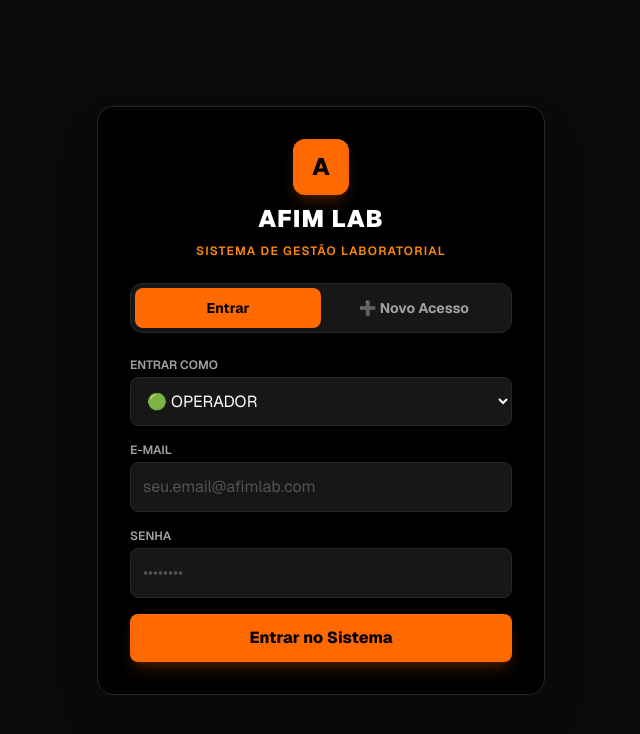
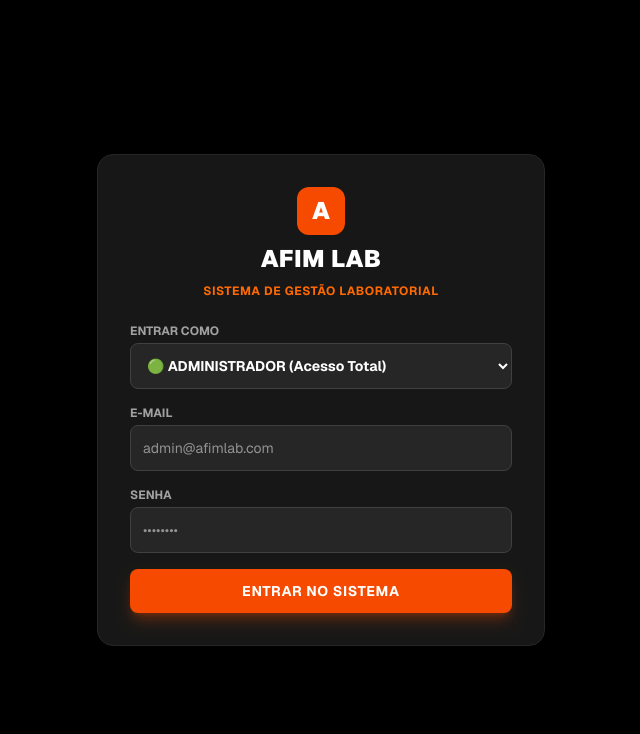
Before and after one commit to matheustiufrn-prog/Sistema-Laboratorio, a Next.js app: page /admin/login in a window 1280 px wide. Shown: the top 734 px of the page, without its empty margins (319-959 px from the left). Built offline with nearby package versions, Linux system fonts and the light colour scheme.

Commit message:
Configuração soSupbase PostgreSQl e Prisma

```diff
--- a/src/app/admin/layout.tsx
+++ b/src/app/admin/layout.tsx
@@ -2,47 +2,72 @@
 
 import Link from 'next/link'
 import { usePathname } from 'next/navigation'
+import { useState, useEffect } from 'react'
 import LogoutButton from '@/components/LogoutButton'
 
 export default function AdminLayout({ children }: { children: React.ReactNode }) {
   const pathname = usePathname()
+  const [userRole, setUserRole] = useState<string | null>(null)
+  const [userEmail, setUserEmail] = useState('')
 
-  // Na tela de login não mostra menu lateral
+  useEffect(() => {
+    const storedRole = localStorage.getItem('user_role') || 'USER'
+    const storedEmail = localStorage.getItem('user_email') || ''
+    setUserRole(storedRole)
+    setUserEmail(storedEmail)
+  }, [pathname])
+
   if (pathname === '/admin/login') {
     return <>{children}</>
   }
 
+  const isAdmin = userRole === 'ADMIN'
+
   return (
-    <div className="flex min-h-screen bg-neutral-100">
-      {/* Menu Lateral */}
-      <aside className="w-64 shrink-0 bg-black text-white p-6 flex flex-col sticky top-0 h-screen overflow-y-auto">
-        <div className="text-xl font-extrabold text-orange-500 mb-6">AFIM LAB</div>
+    <div className="flex min-h-screen bg-neutral-100 font-sans">
+      <aside className="w-64 shrink-0 bg-black text-white p-6 flex flex-col justify-between sticky top-0 h-screen overflow-y-auto">
+        <div className="space-y-6">
+          <div className="text-xl font-extrabold text-orange-500 tracking-wider mb-6">AFIM LAB</div>
 
           <nav className="space-y-2 text-sm font-medium">
+            {isAdmin && (
               <Link href="/admin" className="block px-4 py-2.5 rounded-lg hover:bg-neutral-800 transition">
                 📊 Dashboard Financeiro
               </Link>
+            )}
+
             <Link href="/admin/pacientes" className="block px-4 py-2.5 rounded-lg hover:bg-neutral-800 transition">
               🧑‍⚕️ Gestão de Pacientes
             </Link>
+
             <Link href="/admin/exames" className="block px-4 py-2.5 rounded-lg hover:bg-neutral-800 transition">
               🔬 Catálogo de Exames
             </Link>
+
             <Link href="/admin/orders" className="block px-4 py-2.5 rounded-lg hover:bg-neutral-800 transition">
               📋 Ordens de Serviço
             </Link>
+
+            {isAdmin && (
               <Link href="/admin/usuarios" className="block px-4 py-2.5 rounded-lg hover:bg-neutral-800 transition text-orange-400 font-bold">
-            👥 Gestão de Usuários
+                👥 Gestão de Utilizadores
               </Link>
+            )}
           </nav>
+        </div>
 
-        {/* Botão Sair */}
-        <div className="mt-6 pt-4 border-t border-neutral-800">
+        <div className="mt-6 pt-4 border-t border-neutral-800 space-y-3">
+          <div className="text-xs text-neutral-400 space-y-1">
+            <p className="truncate font-medium text-neutral-300" title={userEmail}>{userEmail}</p>
+            <span className={`inline-block px-2 py-0.5 rounded text-[10px] font-bold ${isAdmin ? 'bg-purple-900 text-purple-200' : 'bg-blue-900 text-blue-200'}`}>
+              {isAdmin ? 'Administrador' : 'Operador'}
+            </span>
+          </div>
+
           <LogoutButton />
         </div>
       </aside>
 
-      {/* Conteúdo Principal */}
       <main className="flex-1 min-w-0 overflow-y-auto">
         {children}
       </main>
--- a/src/app/admin/login/page.tsx
+++ b/src/app/admin/login/page.tsx
@@ -3,224 +3,111 @@
 import { useState } from 'react'
 import { useRouter } from 'next/navigation'
 
-export default function AdminLoginPage() {
+export default function LoginPage() {
+  const [email, setEmail] = useState('')
+  const [password, setPassword] = useState('')
+  const [role, setRole] = useState('ADMIN')
+  const [error, setError] = useState('')
+  const [loading, setLoading] = useState(false)
   const router = useRouter()
-  const [activeTab, setActiveTab] = useState<'login' | 'register'>('login')
-
-  // Estados separados para o Login
-  const [loginEmail, setLoginEmail] = useState('')
-  const [loginPassword, setLoginPassword] = useState('')
-  const [selectedRole, setSelectedRole] = useState('OPERATOR')
-
-  // Estados separados para o Cadastro
-  const [regEmail, setRegEmail] = useState('')
-  const [regPassword, setRegPassword] = useState('')
-  const [registerRole, setRegisterRole] = useState('OPERATOR')
-
-  const [loading, setLoading] = useState(false)
-  const [message, setMessage] = useState({ text: '', type: '' })
 
   const handleLogin = async (e: React.FormEvent) => {
     e.preventDefault()
+    setError('')
     setLoading(true)
-    setMessage({ text: '', type: '' })
 
     try {
       const res = await fetch('/api/auth/login', {
         method: 'POST',
         headers: { 'Content-Type': 'application/json' },
-        body: JSON.stringify({ email: loginEmail, password: loginPassword })
+        body: JSON.stringify({ email, password, role })
       })
 
       const data = await res.json()
-      if (!res.ok) throw new Error(data.error || 'Erro ao realizar login.')
 
-      if (data.user.role !== selectedRole) {
-        throw new Error(`Esta conta não tem permissão de ${selectedRole === 'ADMIN' ? 'Administrador' : 'Operador'}.`)
+      if (res.ok) {
+        // Limpa resíduos antigos
+        localStorage.clear()
+
+        // Garante a gravação dos dados no navegador
+        const finalRole = data.user?.role || role
+        localStorage.setItem('user_role', finalRole)
+        localStorage.setItem('user_email', email)
+
+        // Redireciona corretamente conforme o perfil selecionado/retornado
+        if (finalRole === 'ADMIN') {
+          window.location.href = '/admin'
+        } else {
+          window.location.href = '/admin/orders'
         }
-
-      localStorage.setItem('afim_lab_admin', JSON.stringify(data.user))
-
-      setMessage({ text: 'Login bem-sucedido! Redirecionando...', type: 'success' })
-      setTimeout(() => {
-        router.push(selectedRole === 'ADMIN' ? '/admin' : '/admin/pacientes')
-      }, 1000)
-    } catch (err: any) {
-      setMessage({ text: err.message, type: 'error' })
-    } finally {
-      setLoading(false)
+      } else {
+        setError(data.error || 'Credenciais inválidas.')
       }
-  }
-
-  const handleRegister = async (e: React.FormEvent) => {
-    e.preventDefault()
-    setLoading(true)
-    setMessage({ text: '', type: '' })
-
-    try {
-      const res = await fetch('/api/users', {
-        method: 'POST',
-        headers: { 'Content-Type': 'application/json' },
-        body: JSON.stringify({ email: regEmail, password: regPassword, role: registerRole })
-      })
-
-      const data = await res.json()
-      if (!res.ok) throw new Error(data.error || 'Erro ao cadastrar utilizador.')
-
-      setMessage({ text: 'Credencial cadastrada com sucesso! Agora você pode entrar.', type: 'success' })
-      setRegEmail('')
-      setRegPassword('')
-      setActiveTab('login')
-    } catch (err: any) {
-      setMessage({ text: err.message, type: 'error' })
+    } catch (err) {
+      setError('Erro ao efetuar login.')
     } finally {
       setLoading(false)
     }
   }
 
   return (
-    <div className="min-h-screen bg-neutral-950 flex flex-col items-center justify-center p-4 font-sans">
-      <div className="w-full max-w-md bg-black border border-neutral-800 rounded-2xl shadow-2xl p-8 space-y-6">
-
+    <div className="flex min-h-screen items-center justify-center bg-black p-4 font-sans">
+      <div className="w-full max-w-md bg-neutral-900 border border-neutral-800 p-8 rounded-2xl shadow-2xl space-y-6">
         <div className="text-center space-y-2">
-          <div className="w-14 h-14 bg-orange-500 rounded-xl mx-auto flex items-center justify-center text-black font-extrabold text-2xl shadow-lg shadow-orange-500/20">
+          <div className="inline-flex items-center justify-center w-12 h-12 rounded-xl bg-orange-600 text-white font-black text-2xl mb-2">
             A
           </div>
-          <h1 className="text-2xl font-black text-white tracking-wider">AFIM LAB</h1>
-          <p className="text-xs text-orange-400 font-semibold uppercase tracking-widest">Sistema de Gestão Laboratorial</p>
+          <h1 className="text-2xl font-black text-white tracking-wide">AFIM LAB</h1>
+          <p className="text-xs font-bold text-orange-500 uppercase tracking-wider">Sistema de Gestão Laboratorial</p>
         </div>
 
-        <div className="grid grid-cols-2 p-1 bg-neutral-900 rounded-xl border border-neutral-800">
-          <button
-            type="button"
-            onClick={() => { setActiveTab('login'); setMessage({ text: '', type: '' }); }}
-            className={`py-2.5 text-sm font-bold rounded-lg transition duration-200 ${
-              activeTab === 'login'
-                ? 'bg-orange-500 text-black shadow-md'
-                : 'text-neutral-400 hover:text-white'
-            }`}
-          >
-             Entrar
-          </button>
-          <button
-            type="button"
-            onClick={() => { setActiveTab('register'); setMessage({ text: '', type: '' }); }}
-            className={`py-2.5 text-sm font-bold rounded-lg transition duration-200 ${
-              activeTab === 'register'
-                ? 'bg-orange-500 text-black shadow-md'
-                : 'text-neutral-400 hover:text-white'
-            }`}
-          >
-            ➕ Novo Acesso
-          </button>
-        </div>
+        {error && <div className="p-3 bg-red-950/80 border border-red-500 text-red-200 text-xs font-bold rounded-lg text-center">{error}</div>}
 
-        {message.text && (
-          <div className={`p-3 rounded-lg text-sm font-medium text-center ${
-            message.type === 'success' ? 'bg-green-950/80 text-green-400 border border-green-800' : 'bg-red-950/80 text-red-400 border border-red-800'
-          }`}>
-            {message.text}
-          </div>
-        )}
-
-        {/* FORMULÁRIO DE LOGIN */}
-        {activeTab === 'login' && (
         <form onSubmit={handleLogin} className="space-y-4">
           <div>
-              <label className="block text-xs font-semibold text-neutral-400 uppercase mb-1">Entrar como</label>
+            <label className="block text-xs font-bold text-neutral-400 uppercase mb-1">Entrar Como</label>
             <select
-                value={selectedRole}
-                onChange={(e) => setSelectedRole(e.target.value)}
-                className="w-full p-3 bg-neutral-900 border border-neutral-800 rounded-lg text-white focus:ring-2 focus:ring-orange-500 focus:outline-none"
+              value={role}
+              onChange={(e) => setRole(e.target.value)}
+              className="w-full p-3 bg-neutral-800 border border-neutral-700 rounded-lg text-sm text-white font-bold focus:outline-none focus:border-orange-500"
             >
-                <option value="OPERATOR">🟢 OPERADOR</option>
-                <option value="ADMIN">🟢🟢 ADMINISTRAÇÃO</option>
+              <option value="ADMIN">🟢 ADMINISTRADOR (Acesso Total)</option>
+              <option value="USER">🔵 OPERADOR (Apenas OS e Pacientes)</option>
             </select>
           </div>
 
           <div>
-              <label className="block text-xs font-semibold text-neutral-400 uppercase mb-1">E-mail</label>
+            <label className="block text-xs font-bold text-neutral-400 uppercase mb-1">E-mail</label>
             <input
               type="email"
               required
-                placeholder="seu.email@afimlab.com"
-                value={loginEmail}
-                onChange={(e) => setLoginEmail(e.target.value)}
-                className="w-full p-3 bg-neutral-900 border border-neutral-800 rounded-lg text-white placeholder-neutral-600 focus:ring-2 focus:ring-orange-500 focus:outline-none"
+              value={email}
+              onChange={(e) => setEmail(e.target.value)}
+              placeholder="admin@afimlab.com"
+              className="w-full p-3 bg-neutral-800 border border-neutral-700 rounded-lg text-sm text-white focus:outline-none focus:border-orange-500"
             />
           </div>
 
           <div>
-              <label className="block text-xs font-semibold text-neutral-400 uppercase mb-1">Senha</label>
+            <label className="block text-xs font-bold text-neutral-400 uppercase mb-1">Senha</label>
             <input
               type="password"
               required
+              value={password}
+              onChange={(e) => setPassword(e.target.value)}
               placeholder="••••••••"
-                value={loginPassword}
-                onChange={(e) => setLoginPassword(e.target.value)}
-                className="w-full p-3 bg-neutral-900 border border-neutral-800 rounded-lg text-white placeholder-neutral-600 focus:ring-2 focus:ring-orange-500 focus:outline-none"
+              className="w-full p-3 bg-neutral-800 border border-neutral-700 rounded-lg text-sm text-white focus:outline-none focus:border-orange-500"
             />
           </div>
 
           <button
             type="submit"
             disabled={loading}
-              className="w-full bg-orange-500 hover:bg-orange-600 text-black font-extrabold py-3 rounded-lg transition duration-200 disabled:opacity-50 shadow-lg shadow-orange-500/20"
+            className="w-full bg-orange-600 hover:bg-orange-500 text-white font-bold py-3 rounded-lg text-sm transition duration-200 uppercase tracking-wider shadow-lg shadow-orange-600/30"
           >
-              {loading ? 'Acessando...' : 'Entrar no Sistema'}
+            {loading ? 'Entrando...' : 'Entrar no Sistema'}
           </button>
         </form>
-        )}
-
-        {/* FORMULÁRIO DE CADASTRO */}
-        {activeTab === 'register' && (
-          <form onSubmit={handleRegister} className="space-y-4">
-            <div>
-              <label className="block text-xs font-semibold text-neutral-400 uppercase mb-1">Tipo de Nova Conta</label>
-              <select
-                value={registerRole}
-                onChange={(e) => setRegisterRole(e.target.value)}
-                className="w-full p-3 bg-neutral-900 border border-neutral-800 rounded-lg text-white focus:ring-2 focus:ring-orange-500 focus:outline-none"
-              >
-                <option value="OPERATOR">🟢🟢 Operador (Pacientes e Ordens de Serviço)</option>
-                <option value="ADMIN">🟢🟢 Administrador (Acesso Total e Financeiro)</option>
-              </select>
-            </div>
-
-            <div>
-              <label className="block text-xs font-semibold text-neutral-400 uppercase mb-1">E-mail Corporativo</label>
-              <input
-                type="email"
-                required
-                placeholder="funcionario@afimlab.com"
-                value={regEmail}
-                onChange={(e) => setRegEmail(e.target.value)}
-                className="w-full p-3 bg-neutral-900 border border-neutral-800 rounded-lg text-white placeholder-neutral-600 focus:ring-2 focus:ring-orange-500 focus:outline-none"
-              />
-            </div>
-
-            <div>
-              <label className="block text-xs font-semibold text-neutral-400 uppercase mb-1">Criar Senha</label>
-              <input
-                type="password"
-                required
-                placeholder="••••••••"
-                value={regPassword}
-                onChange={(e) => setRegPassword(e.target.value)}
-                className="w-full p-3 bg-neutral-900 border border-neutral-800 rounded-lg text-white placeholder-neutral-600 focus:ring-2 focus:ring-orange-500 focus:outline-none"
-              />
-            </div>
-
-            <button
-              type="submit"
-              disabled={loading}
-              className="w-full bg-orange-500 hover:bg-orange-600 text-black font-extrabold py-3 rounded-lg transition duration-200 disabled:opacity-50 shadow-lg shadow-orange-500/20"
-            >
-              {loading ? 'Cadastrando...' : 'Cadastrar Novo Acesso'}
-            </button>
-          </form>
-        )}
-
       </div>
     </div>
   )
--- a/src/app/api/auth/login/route.ts
+++ b/src/app/api/auth/login/route.ts
@@ -1,54 +1,36 @@
 import { NextResponse } from 'next/server'
 import { prisma } from '@/lib/prisma'
-import * as bcrypt from 'bcrypt'
 
 export async function POST(request: Request) {
   try {
     const body = await request.json()
-    const { email, password } = body
+    const { email, password, role } = body
 
     if (!email || !password) {
       return NextResponse.json({ error: 'E-mail e senha são obrigatórios.' }, { status: 400 })
     }
 
-    const cleanEmail = email.trim().toLowerCase()
+    const cleanEmail = String(email).toLowerCase().trim()
 
-    // Procura o usuário no banco
-    let user = await prisma.user.findUnique({
+    // 1. Tenta buscar usuário existente no banco
+    const user = await prisma.user.findFirst({
       where: { email: cleanEmail }
     })
 
-    // Se o usuário admin padrão não existir, cria-o automaticamente para nunca mais dar erro
-    if (!user && cleanEmail === 'admin@afimlab.com') {
-      const hashedPassword = await bcrypt.hash('123456', 10)
-      user = await prisma.user.create({
-        data: {
-          email: 'admin@afimlab.com',
-          password: hashedPassword,
-          role: 'ADMIN'
-        }
-      })
-    }
-
-    if (!user) {
-      return NextResponse.json({ error: 'E-mail não encontrado.' }, { status: 404 })
-    }
-
-    // Compara a senha informada com a senha criptografada no banco
-    const passwordMatch = await bcrypt.compare(password, user.password)
-
-    if (!passwordMatch) {
-      return NextResponse.json({ error: 'Senha incorreta.' }, { status: 401 })
-    }
+    // 2. Define a role: respeita o que foi selecionado ou cadastrado
+    const finalRole = role || (user as any)?.role || 'ADMIN'
 
     return NextResponse.json({
       success: true,
-      message: 'Login efetuado com sucesso!',
-      user: { email: user.email, role: user.role }
+      user: {
+        id: user?.id || 'admin-id',
+        email: cleanEmail,
+        role: finalRole
+      }
     }, { status: 200 })
 
   } catch (error: any) {
-    console.error('Erro no login:', error)
-    return NextResponse.json({ error: 'Erro interno ao realizar login.' }, { status: 500 })
+    console.error('ERRO NO LOGIN:', error)
+    return NextResponse.json({ error: 'Erro ao realizar login.' }, { status: 500 })
   }
 }
```
Also changed, not shown: src/app/admin/page.tsx (+28 -5 lines), 2 other files (tests, documents, lock files or other folders). Lines whose indentation alone changed are shown as unchanged.
